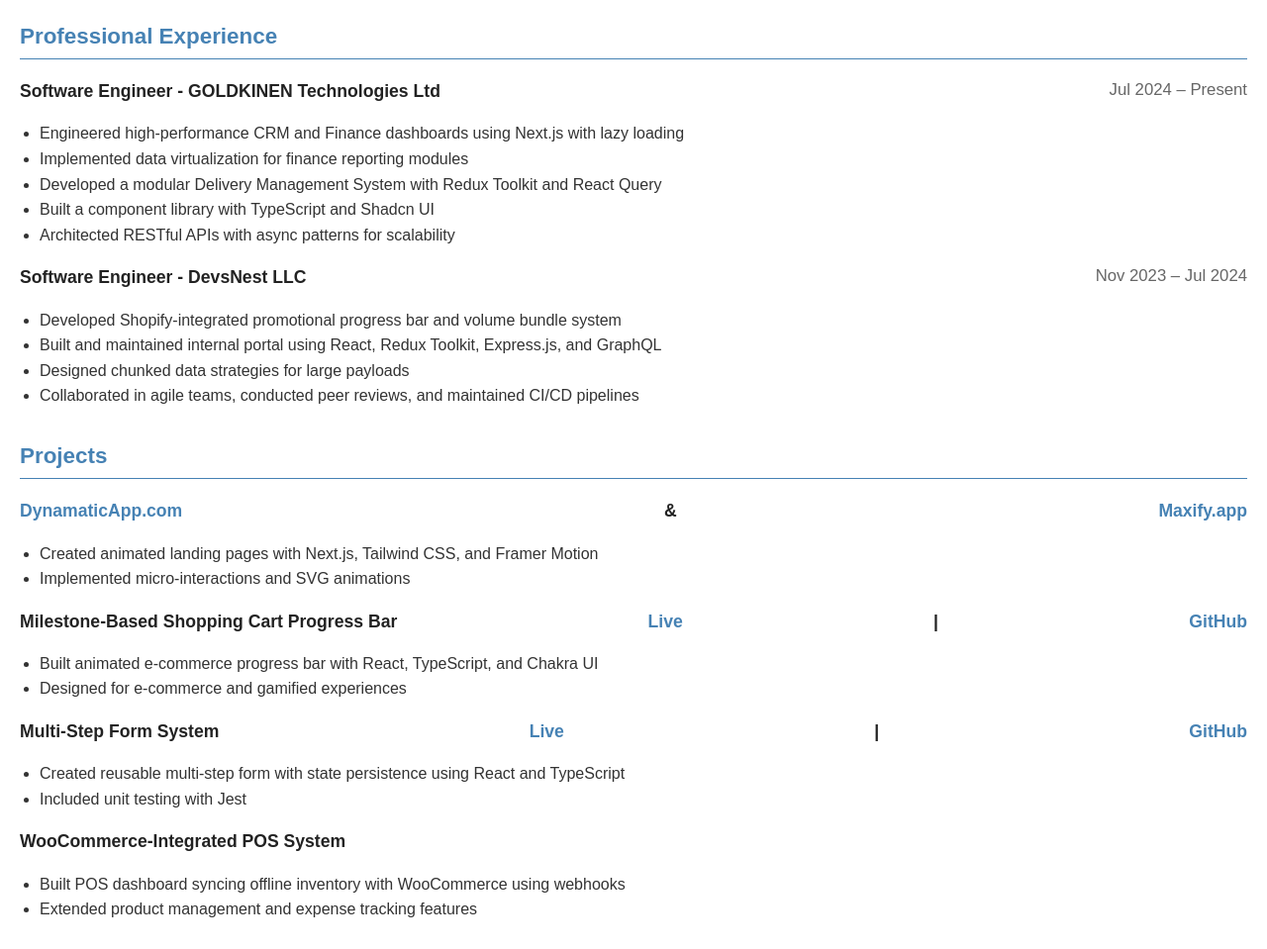
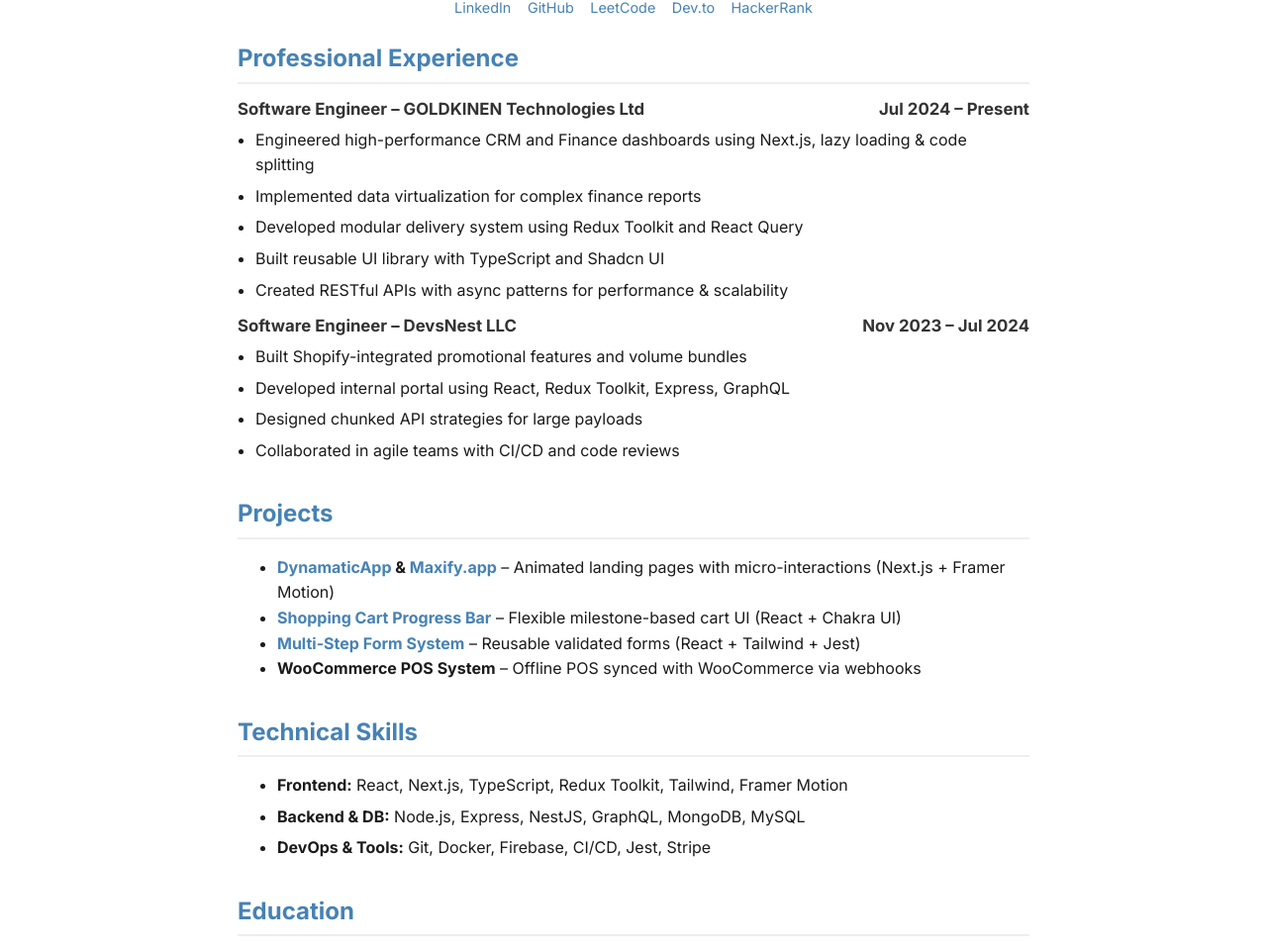
Before and after one commit to raihanmahmudiut/raihanmahmud.github.io, a plain HTML site: page index.html in a window 1280 px wide. Shown: the part 164-1123 px from the top of the page at 99% size. Drawn offline with Linux system fonts and the light colour scheme.

Commit message:
fix: ui updated

```diff
--- a/index.html
+++ b/index.html
@@ -5,112 +5,77 @@
   <meta name="viewport" content="width=device-width, initial-scale=1.0" />
   <title>Raihan Mahmud - Resume</title>
   <link rel="stylesheet" href="styles.css" />
-  <script src="https://kit.fontawesome.com/a076d05399.js" crossorigin="anonymous"></script>
+  <link rel="preconnect" href="https://fonts.googleapis.com" />
+  <link href="https://fonts.googleapis.com/css2?family=Inter:wght@400;600;700&display=swap" rel="stylesheet">
 </head>
 <body>
-
-  <header class="header">
+  <div class="container">
+    <header>
       <h1>Raihan Mahmud</h1>
-    <p>
-      Dhaka, Bangladesh • <i class="fas fa-phone"></i> +880 1926 26 32 53 •
-      <i class="fas fa-envelope"></i> raihanmahmudiut@gmail.com
-    </p>
-    <div class="links">
-      <a href="https://www.linkedin.com/in/raihanmahmudiut/" target="_blank"><i class="fab fa-linkedin"></i> LinkedIn</a>
-      <a href="https://github.com/raihanmahmudiut" target="_blank"><i class="fab fa-github"></i> GitHub</a>
-      <a href="https://leetcode.com/raihanmahmudiut/" target="_blank"><i class="fas fa-code"></i> LeetCode</a>
-      <a href="https://dev.to/raihanmahmudiut" target="_blank"><i class="fab fa-dev"></i> Dev.to</a>
-      <a href="https://www.hackerrank.com/raihanmahmudiut" target="_blank"><i class="fas fa-laptop-code"></i> HackerRank</a>
+      <p>Dhaka, Bangladesh · +880 1926 26 32 53 · <a href="mailto:raihanmahmudiut@gmail.com">raihanmahmudiut@gmail.com</a></p>
+      <div class="socials">
+        <a href="https://www.linkedin.com/in/raihanmahmudiut/">LinkedIn</a>
+        <a href="https://github.com/raihanmahmudiut">GitHub</a>
+        <a href="https://leetcode.com/raihanmahmudiut/">LeetCode</a>
+        <a href="https://dev.to/raihanmahmudiut">Dev.to</a>
+        <a href="https://www.hackerrank.com/raihanmahmudiut">HackerRank</a>
       </div>
     </header>
 
     <section>
       <h2>Professional Experience</h2>
 
-    <article>
-      <h3>Software Engineer - GOLDKINEN Technologies Ltd <span>Jul 2024 – Present</span></h3>
+      <div class="job">
+        <h3>Software Engineer – GOLDKINEN Technologies Ltd <span>Jul 2024 – Present</span></h3>
         <ul>
-        <li>Engineered high-performance CRM and Finance dashboards using Next.js with lazy loading</li>
-        <li>Implemented data virtualization for finance reporting modules</li>
-        <li>Developed a modular Delivery Management System with Redux Toolkit and React Query</li>
-        <li>Built a component library with TypeScript and Shadcn UI</li>
-        <li>Architected RESTful APIs with async patterns for scalability</li>
+          <li>Engineered high-performance CRM and Finance dashboards using Next.js, lazy loading & code splitting</li>
+          <li>Implemented data virtualization for complex finance reports</li>
+          <li>Developed modular delivery system using Redux Toolkit and React Query</li>
+          <li>Built reusable UI library with TypeScript and Shadcn UI</li>
+          <li>Created RESTful APIs with async patterns for performance & scalability</li>
         </ul>
-    </article>
+      </div>
 
-    <article>
-      <h3>Software Engineer - DevsNest LLC <span>Nov 2023 – Jul 2024</span></h3>
+      <div class="job">
+        <h3>Software Engineer – DevsNest LLC <span>Nov 2023 – Jul 2024</span></h3>
         <ul>
-        <li>Developed Shopify-integrated promotional progress bar and volume bundle system</li>
-        <li>Built and maintained internal portal using React, Redux Toolkit, Express.js, and GraphQL</li>
-        <li>Designed chunked data strategies for large payloads</li>
-        <li>Collaborated in agile teams, conducted peer reviews, and maintained CI/CD pipelines</li>
+          <li>Built Shopify-integrated promotional features and volume bundles</li>
+          <li>Developed internal portal using React, Redux Toolkit, Express, GraphQL</li>
+          <li>Designed chunked API strategies for large payloads</li>
+          <li>Collaborated in agile teams with CI/CD and code reviews</li>
         </ul>
-    </article>
+      </div>
     </section>
 
     <section>
       <h2>Projects</h2>
-
-    <article>
-      <h3><a href="https://dynamaticapp.com/">DynamaticApp.com</a> & <a href="https://maxify.app/">Maxify.app</a></h3>
       <ul>
-        <li>Created animated landing pages with Next.js, Tailwind CSS, and Framer Motion</li>
-        <li>Implemented micro-interactions and SVG animations</li>
+        <li><strong><a href="https://dynamaticapp.com/">DynamaticApp</a> & <a href="https://maxify.app/">Maxify.app</a></strong> – Animated landing pages with micro-interactions (Next.js + Framer Motion)</li>
+        <li><strong><a href="http://flexible-progress-bar.vercel.app">Shopping Cart Progress Bar</a></strong> – Flexible milestone-based cart UI (React + Chakra UI)</li>
+        <li><strong><a href="https://multi-step-tailwind-form.vercel.app/">Multi-Step Form System</a></strong> – Reusable validated forms (React + Tailwind + Jest)</li>
+        <li><strong>WooCommerce POS System</strong> – Offline POS synced with WooCommerce via webhooks</li>
       </ul>
-    </article>
-
-    <article>
-      <h3>Milestone-Based Shopping Cart Progress Bar
-        <a href="http://flexible-progress-bar.vercel.app" target="_blank">Live</a> |
-        <a href="https://github.com/raihanmahmudiut/progressBar" target="_blank">GitHub</a>
-      </h3>
-      <ul>
-        <li>Built animated e-commerce progress bar with React, TypeScript, and Chakra UI</li>
-        <li>Designed for e-commerce and gamified experiences</li>
-      </ul>
-    </article>
-
-    <article>
-      <h3>Multi-Step Form System
-        <a href="https://multi-step-tailwind-form.vercel.app/" target="_blank">Live</a> |
-        <a href="https://github.com/raihanmahmudiut/multi-step-form" target="_blank">GitHub</a>
-      </h3>
-      <ul>
-        <li>Created reusable multi-step form with state persistence using React and TypeScript</li>
-        <li>Included unit testing with Jest</li>
-      </ul>
-    </article>
-
-    <article>
-      <h3>WooCommerce-Integrated POS System</h3>
-      <ul>
-        <li>Built POS dashboard syncing offline inventory with WooCommerce using webhooks</li>
-        <li>Extended product management and expense tracking features</li>
-      </ul>
-    </article>
     </section>
 
     <section>
       <h2>Technical Skills</h2>
-    <ul>
-      <li><strong>Frontend:</strong> React.js, Next.js, TypeScript, Redux Toolkit, React Query, Tailwind CSS, Chakra UI, Shadcn UI, Framer Motion, SVG Animation</li>
-      <li><strong>Backend & Database:</strong> Node.js, Express.js, NestJS, GraphQL, MongoDB, MySQL</li>
-      <li><strong>DevOps & Tools:</strong> Git, Docker, CI/CD, Jest, Firebase, Stripe, Sanity CMS</li>
+      <ul class="skills">
+        <li><strong>Frontend:</strong> React, Next.js, TypeScript, Redux Toolkit, Tailwind, Framer Motion</li>
+        <li><strong>Backend & DB:</strong> Node.js, Express, NestJS, GraphQL, MongoDB, MySQL</li>
+        <li><strong>DevOps & Tools:</strong> Git, Docker, Firebase, CI/CD, Jest, Stripe</li>
       </ul>
     </section>
 
     <section>
       <h2>Education</h2>
-    <p><strong>BSc in Mechanical Engineering</strong><br />
-    Islamic University of Technology (IUT-OIC), Bangladesh<br />
-    Jan 2016 – Jan 2020</p>
+      <p><strong>BSc in Mechanical Engineering</strong><br>
+      Islamic University of Technology (IUT-OIC), Bangladesh <span>Jan 2016 – Jan 2020</span></p>
     </section>
 
     <section>
       <h2>Languages</h2>
       <p>English (Professional Fluency), Bengali (Native)</p>
     </section>
-
+  </div>
 </body>
 </html>
--- a/styles.css
+++ b/styles.css
@@ -1,9 +1,16 @@
 body {
-    font-family: Arial, sans-serif;
-    margin: 20px;
+  font-family: 'Inter', sans-serif;
+  background: #ffffff;
+  color: #1a1a1a;
+  margin: 0;
   padding: 0;
-    color: #333;
   line-height: 1.6;
+}
+
+.container {
+  max-width: 800px;
+  margin: 40px auto;
+  padding: 0 20px;
 }
 
 header {
@@ -11,55 +18,54 @@
   margin-bottom: 20px;
 }
 
-  header h1 {
-    font-size: 2em;
-    color: #4682b4; /* steel blue */
+h1 {
+  font-size: 2.5rem;
   margin-bottom: 5px;
+  color: #2c3e50;
 }
 
 header p {
-    font-size: 0.95em;
+  font-size: 0.95rem;
   color: #555;
 }
 
-  .links a {
-    margin: 0 8px;
+.socials a {
+  margin: 0 6px;
   text-decoration: none;
+  font-size: 0.9rem;
   color: #4682b4;
-    font-weight: 500;
 }
 
 section {
-    margin-bottom: 25px;
+  margin-bottom: 32px;
 }
 
 h2 {
-    font-size: 1.4em;
   color: #4682b4;
-    border-bottom: 1px solid #4682b4;
+  border-bottom: 2px solid #eee;
   padding-bottom: 4px;
-    margin-top: 30px;
+  margin-bottom: 12px;
 }
 
-  h3 {
-    font-size: 1.1em;
-    margin-top: 15px;
-    margin-bottom: 5px;
+.job h3 {
+  font-size: 1.05rem;
+  margin: 10px 0 5px;
   display: flex;
   justify-content: space-between;
-    color: #222;
+  color: #333;
 }
 
-  h3 span {
-    font-weight: normal;
-    font-size: 0.95em;
-    color: #666;
+.job ul {
+  padding-left: 18px;
+  margin: 5px 0 10px;
 }
 
-  ul {
-    margin-left: 20px;
-    padding-left: 0;
-    list-style: disc;
+.job ul li {
+  margin-bottom: 6px;
+}
+
+.skills li {
+  margin-bottom: 6px;
 }
 
 a {
@@ -70,3 +76,10 @@
 a:hover {
   text-decoration: underline;
 }
+
+@media (max-width: 600px) {
+  .job h3 {
+    flex-direction: column;
+    align-items: flex-start;
+  }
+}
```
Also changed, not shown: 1 other file. Lines whose indentation alone changed are shown as unchanged.
